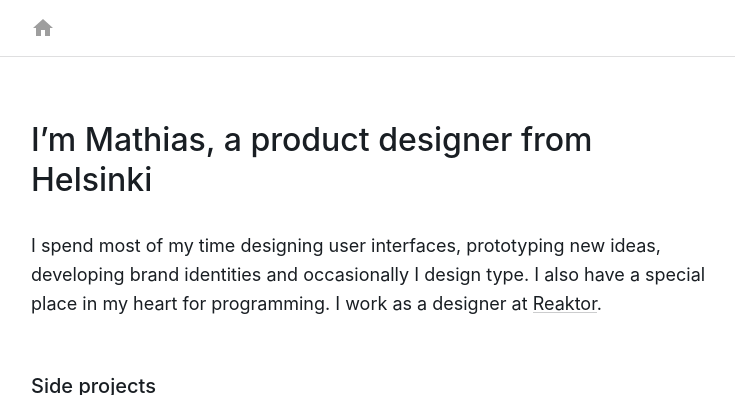
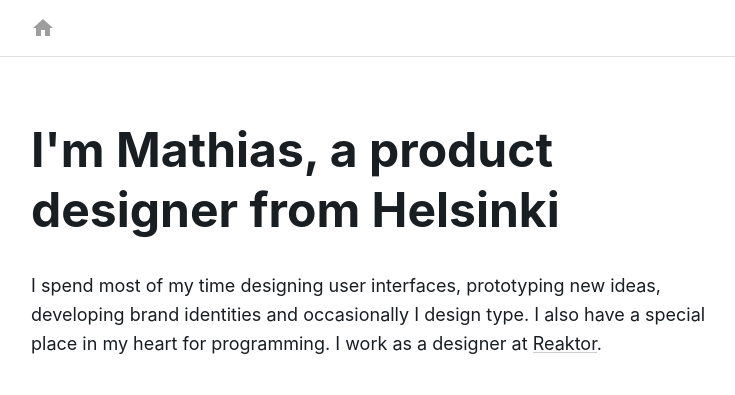
Before and after one commit to mlindholm/homepage, a Jekyll site: the page built from index.md, in a window 1280 px wide and 900 px high, cut to the strip 0-395 px from the top of the window. Shown: the whole strip, without its empty margins (265-1000 px from the left). Built offline with Jekyll 4.4.1, drawn with Linux system fonts in a browser that asks for light colours; nearby versions of some CDN libraries; some of the changed lines change nothing that is shown.

Commit message:
Use .huge for index page title

```diff
--- a/_layouts/default.html
+++ b/_layouts/default.html
@@ -8,7 +8,7 @@ layout: compress
     <meta charset="utf-8">
     <meta http-equiv="x-ua-compatible" content="ie=edge">
     <meta name="viewport" content="width=device-width, initial-scale=1">
-    <title>{% if page.title %}{{ page.title }} &middot; {% endif %}{{ site.name }}</title>
+    <title>{% unless page.is_index %}{{ page.title }} &middot; {% endunless %}{{ site.name }}</title>
     <meta name="author" content="{{ site.name }}" />
     <meta name="description" content="{% if page.is_index %}{{ site.description }}{% else %}{{ page.excerpt | remove: '<img>' | strip_html }}{% endif %}">
     {% if page.robots %}
--- a/_layouts/page.html
+++ b/_layouts/page.html
@@ -4,7 +4,7 @@ layout: default
 
 <div class="content">
   {% if page.title %}
-    <h1 class="title">{{ page.title }}</h1>
+    <h1 class="title{% if page.is_index %} huge{% endif %}">{{ page.title }}</h1>
   {% endif %}
   {{ content }}
 </div>
--- a/index.md
+++ b/index.md
@@ -1,9 +1,8 @@
 ---
 layout: page
 is_index: true
+title: I'm Mathias, a product designer from Helsinki
 ---
-
-# I'm Mathias, a product designer from Helsinki
 
 #### I spend most of my time designing user interfaces, prototyping new ideas, developing brand identities and occasionally I design type. I also have a special place in my heart for programming. I work as a designer at [Reaktor](http://reaktor.com).
 
```
